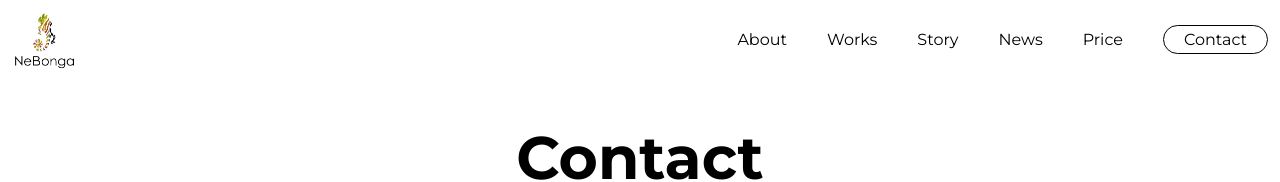
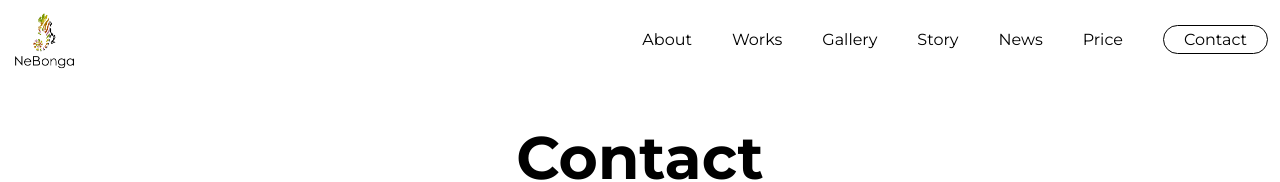
Before and after one commit to takahiro-okada/nextjs-nebonga, a Next.js app: page /contact in a window 1280 px wide. Shown: the top 182 px of the page. Built offline with nearby package versions, Linux system fonts and the light colour scheme.

Commit message:
update: Add gallery link

```diff
--- a/components/base/Header/index.tsx
+++ b/components/base/Header/index.tsx
@@ -42,7 +42,7 @@ export default function Header() {
         </h1>
         <nav className='hidden lg:flex'>
           <ul className='gap-10 lg:flex'>
-            {['about', 'works', 'story', 'news', 'price'].map((item) => (
+            {['about', 'works', 'gallery', 'story', 'news', 'price'].map((item) => (
               <li key={item}>
                 <Link href={`/${item}/`} className={`group relative font-Montserrat ${textColorClass}`}>
                   {item.charAt(0).toUpperCase() + item.slice(1)}
--- a/components/ui/HamburgerButton/index.tsx
+++ b/components/ui/HamburgerButton/index.tsx
@@ -15,6 +15,7 @@ type HamburgerButtonProps = {
 const menuItems = [
   { name: 'About', href: '/about/' },
   { name: 'Works', href: '/works/' },
+  { name: 'Gallery', href: '/gallery/' },
   { name: 'Story', href: '/story/' },
   { name: 'Price', href: '/price/' },
   { name: 'News', href: '/news/' },
```
